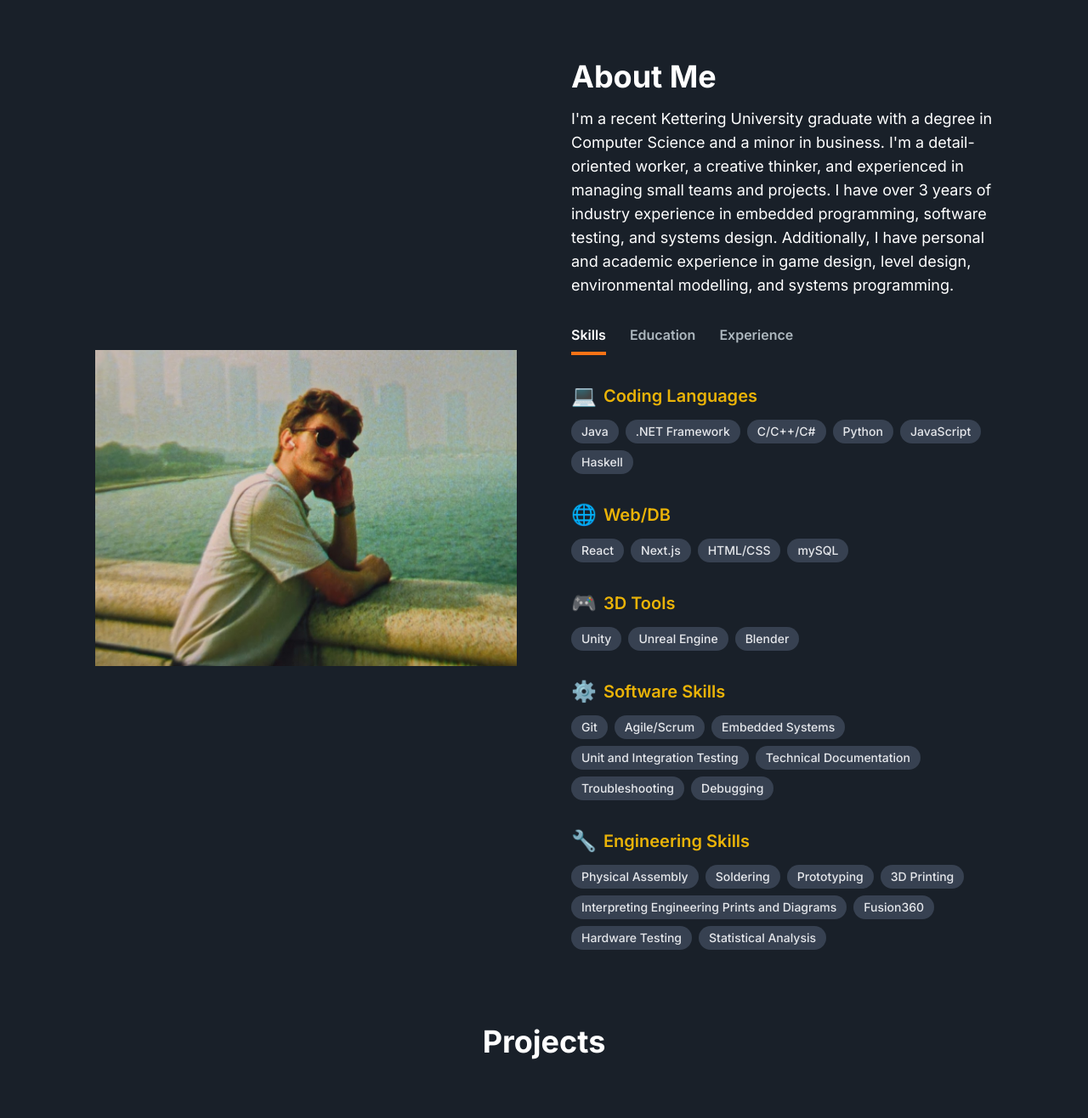
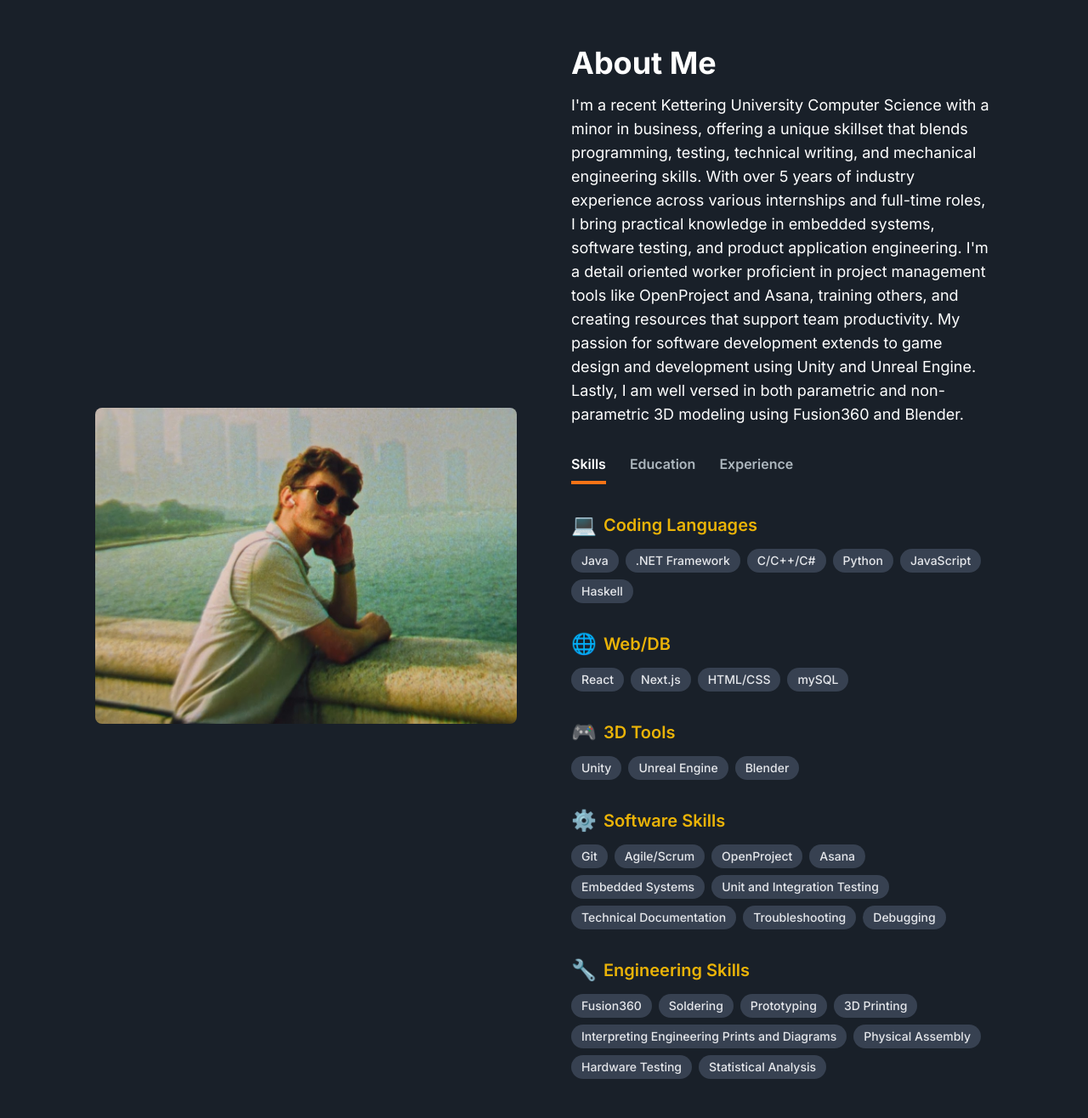
Before and after one commit to cjkarinen20/cjkarinen20.github.io, a Next.js app: page / in a window 1280 px wide. Shown: the part 906-2222 px from the top of the page at 85% size. Built offline with nearby package versions, Linux system fonts and the light colour scheme.

Commit message:
Resized Experience tab for mobile and updated written descriptions

```diff
--- a/src/app/Components/AboutSection.jsx
+++ b/src/app/Components/AboutSection.jsx
@@ -22,12 +22,12 @@ const skillGroups = [
     },
     {
         title: "Software Skills",
-        skills: ["Git", "Agile/Scrum", "Embedded Systems", "Unit and Integration Testing", "Technical Documentation", "Troubleshooting", "Debugging"],
+        skills: ["Git", "Agile/Scrum", "OpenProject", "Asana", "Embedded Systems", "Unit and Integration Testing", "Technical Documentation", "Troubleshooting", "Debugging"],
         icon: "⚙️"
     },
     {
         title: "Engineering Skills",
-        skills: ["Physical Assembly", "Soldering", "Prototyping", "3D Printing", "Interpreting Engineering Prints and Diagrams", "Fusion360", "Hardware Testing", "Statistical Analysis"],
+        skills: ["Fusion360", "Soldering", "Prototyping", "3D Printing", "Interpreting Engineering Prints and Diagrams", "Physical Assembly", "Hardware Testing", "Statistical Analysis"],
         icon: "🔧"
     },
 ];
@@ -86,50 +86,56 @@ const EducationContent = () => (
 const experienceData = [
      {
         title: "General Inspection - Software Test Engineer",
-        duration: "May 2025 - Oct. 2025",
+        duration: "May '25 - Oct. '25",
         type: "Full-Time",
         bullets: [
             "Developed and maintained embedded C++ code for high-precision industrial inspection equipment.",
-            "Designed and implemented automated software testing protocols, reducing bug report time by 40%.",
-            "Contributed to Agile planning and sprint review sessions for cross-functional project teams."
+            "Tracked software defects using Asana and collaborated with cross-functional teams to resolve issues.",
+            "Maintained software features by implementing bug fixes and enhancing existing functionality."
         ]
     },
     {
         title: "General Inspection - Application Engineer",
-        duration: "Feb. 2025 - May 2025",
+        duration: "Feb. '25 - May '25",
         type: "Full-Time",
         bullets: [
-            "Developed and maintained embedded C++ code for high-precision industrial inspection equipment.",
-            "Designed and implemented automated software testing protocols, reducing bug report time by 40%.",
-            "Contributed to Agile planning and sprint review sessions for cross-functional project teams."
+            "Wrote detailed test reports that demonstrated specialized inspection equipment to potential customers.",
+            "Trained service technicians on software operation and troubleshooting procedures.",
+            "Troubleshot and maintained Windows-based test machines.",
+            "Modified high-speed sorting machines to run sample parts for customers."
         ]
     },
     {
         title: "Inspectron Tools - Software Team Intern",
-        duration: "April 2022 - June 2024",
+        duration: "Apr. '22 - Jun. '24",
         type: "Internship",
         bullets: [
-            "Developed and maintained embedded C++ code for high-precision industrial inspection equipment.",
-            "Designed and implemented automated software testing protocols, reducing bug report time by 40%.",
-            "Contributed to Agile planning and sprint review sessions for cross-functional project teams."
+            "Performed software audits on early pre-production software releases.",
+            "Carried out hardware tests such as Chemical Resistance, Battery Life-Span, and Power Cycling tests.",
+            "Implemented code fixes for several user interface-related issues.",
+            "Tested manufacturer samples, providing data-driven reports that impacted final production decisions."
         ]
     },
     {
         title: "JMC Industries - Controls Team Intern",
-        duration: "October - December 2021",
+        duration: "Oct. - Dec. '21",
         type: "Internship",
         bullets: [
-            "Assisted in wiring and programming PLCs (Programmable Logic Controllers) for custom automation solutions.",
-            "Created HMI (Human-Machine Interface) systems for facility controls.",
+            "Contributed to the development of a company database for tracking parts and job orders.",
+            "Physically assembled machine components based on engineering diagrams and specifications.",
+            "Shadowed electrical engineers and learned how to wire high-voltage control boxes.",
+            "Oversaw the operation of completed machines and troubleshot hardware issues in the field."
         ]
     },
     {
         title: "Kettering University - IGVC Project",
-        duration: "October - December 2020",
+        duration: "Oct. - Dec. '20",
         type: "Internship",
         bullets: [
-            "Collaborated on a team to develop navigation software for an autonomous ground vehicle competition (IGVC).",
-            "Programmed sensor fusion algorithms in Python for accurate pathfinding."
+            "Collaborated on a team to document navigation software for an autonomous ground vehicle competition (IGVC).",
+            "Troubleshot specific software issues and provided technical support.",
+            "Bought and assembled hardware components for new development PCs.",
+            "Used mySQL to set up a Moodle server for project training and documentation."
         ]
     }
 ];
@@ -138,9 +144,9 @@ const ExperienceContent = () => (
     <div className="space-y-4">
         {experienceData.map((job, index) => (
             <details key={index} className="p-4 rounded-lg bg-[#181818] border border-gray-700 hover:border-yellow-500 transition-colors duration-300">
-                <summary className="font-semibold text-white cursor-pointer hover:text-yellow-500 transition-colors duration-300 flex justify-between items-center w-full pr-4">
+                <summary className="font-semibold text-white cursor-pointer hover:text-yellow-500 transition-colors duration-300 flex justify-between items-center w-full">
                     {/* Job Title */}
-                    <span className="flex-grow whitespace-nowrap overflow-hidden text-ellipsis">{job.title}</span>
+                    <span className="flex-grow whitespace-nowrap overflow-hidden text-ellipsis text-sm md:text-xs sm:text-xs">{job.title}</span>
 
                     {/* Duration */}
                     <span className="text-xs text-gray-400 ml-4 flex-shrink-0 text-right">
@@ -190,16 +196,16 @@ const AboutSection = () => {
 
     return (
         <section className="text-white" id="about">
-            <div className="md:grid md:grid-cols-2 gap-8 items-center py-8 px-4 xl:gap-16 sm:py-16 xl:px-16">
-                <Image src="/images/Portrait_Chicago.jpg" width={500} height={500} alt="Portrait" />
+            <div className="md:grid md:grid-cols-2 gap-8 items-center py-8 px-6 xl:gap-16 sm:py-12 xl:px-16">
+                <Image src="/images/Portrait_Chicago.jpg" width={500} height={500} alt="Portrait" className = "sm:max-h-96 w-full object-cover rounded-lg" />
                 <div className="mt-4 md:mt-0 text-left flex flex-col h-full">
                     {/* The About Me Section */}
                     <h2 className="text-4xl font-bold text-white mb-4">About Me</h2>
                     <p className="text-base lg:text-lg">
-                        I&#39;m a recent Kettering University graduate with a degree in Computer Science and a minor in business.
-                        I&#39;m a detail-oriented worker, a creative thinker, and experienced in managing small teams and projects.
-                        I have over 3 years of industry experience in embedded programming, software testing, and systems design.
-                        Additionally, I have personal and academic experience in game design, level design, environmental modelling, and systems programming.
+                        I&#39;m a recent Kettering University Computer Science with a minor in business, offering a unique skillset that blends programming, testing, technical writing, and mechanical engineering skills.
+                        With over 5 years of industry experience across various internships and full-time roles, I bring practical knowledge in embedded systems, software testing, and product application engineering.
+                        I&#39;m a detail oriented worker proficient in project management tools like OpenProject and Asana, training others, and creating resources that support team productivity.
+                        My passion for software development extends to game design and development using Unity and Unreal Engine. Lastly, I am well versed in both parametric and non-parametric 3D modeling using Fusion360 and Blender.
                     </p>
 
                     {/* Tab Buttons */}
```
